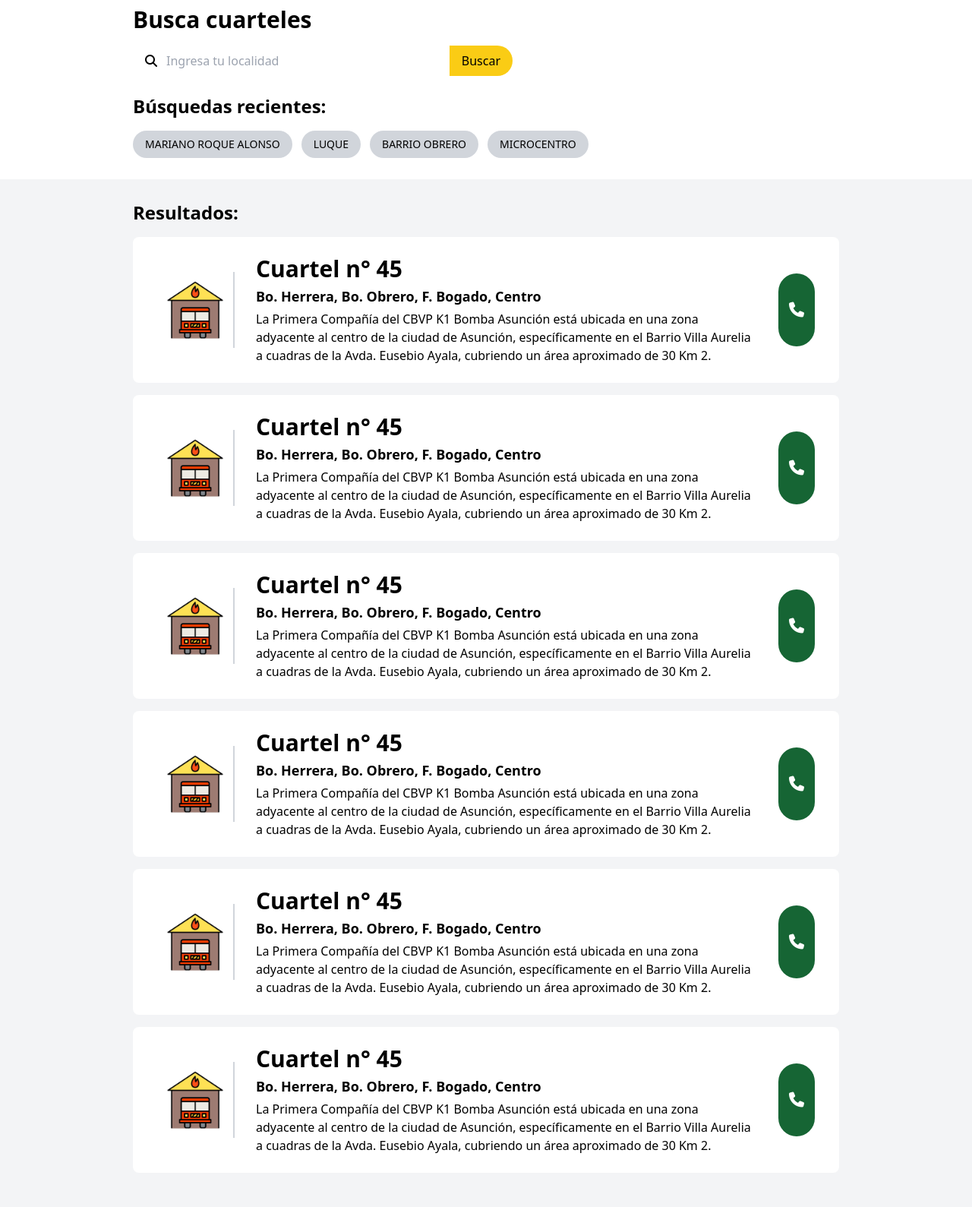
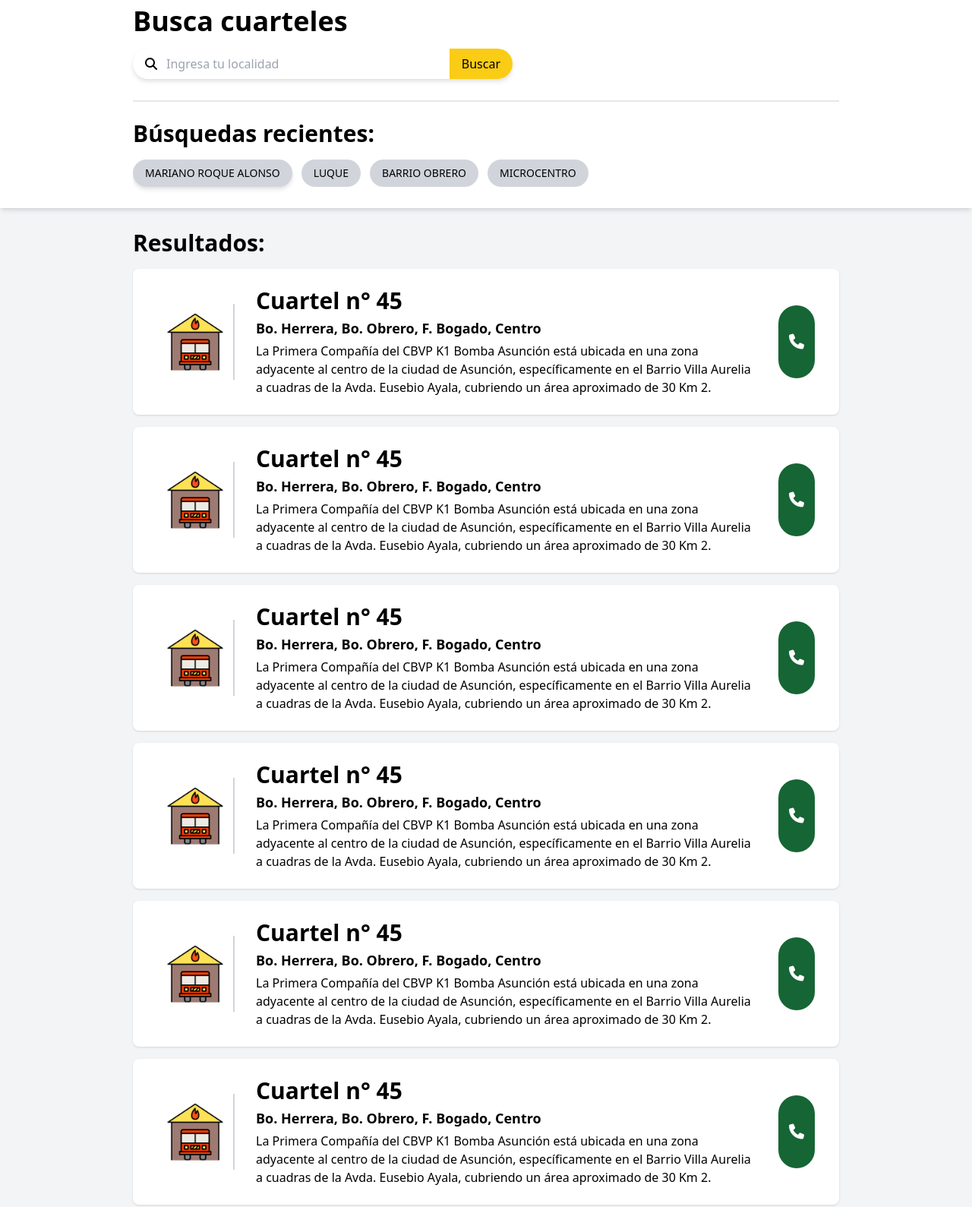
Before and after one commit to enrique-zarate/fire-station-finder, a plain HTML site: page index-search.html in a window 1280 px wide. Shown: the part 20-1609 px from the top of the page at 76% size. Before the commit the page ends 1564 px from the top, so only its background shows below. Drawn offline with nearby package versions, Linux system fonts and the light colour scheme.

Commit message:
Retoques y hovers añadidos

```diff
--- a/index-search.html
+++ b/index-search.html
@@ -24,15 +24,19 @@
     </script>
   </head>
   <body class="bg-gray-100">
-    <main class="">
+    <main class="pb-8">
       <!-- Header fixed -->
-      <header class="sticky top-0 bg-white pt-7 pb-5 w-full lg:px-0">
+      <header
+        class="sticky top-0 bg-white pt-7 pb-5 w-full lg:px-0 md:shadow-md"
+      >
         <!-- Contenedor del contenido -->
         <div class="container px-5 mx-auto w-full md:max-w-[970px]">
           <!-- Buscador  -->
-          <section class="shrink-0">
-            <h1 class="font-bold text-3xl">Busca cuarteles</h1>
-            <div class="w-full rounded-full bg-white pl-4 mt-4 max-w-[500px]">
+          <section class="shrink-0 md:border-b-2 md:pb-7">
+            <h1 class="font-bold text-3xl md:text-4xl">Busca cuarteles</h1>
+            <div
+              class="w-full rounded-full bg-white pl-4 mt-4 max-w-[500px] md:drop-shadow-md"
+            >
               <form class="flex items-center pl">
                 <label for="cuarteles"
                   ><i class="fa-solid fa-magnifying-glass"></i
@@ -44,38 +48,39 @@
                   id="cuarteles"
                   placeholder="Ingresa tu localidad"
                 />
-                <input
+                <button
                   type="submit"
-                  value="Buscar"
-                  class="ml-auto bg-yellow-400 px-4 py-2 rounded-r-full"
-                />
+                  class="ml-auto bg-yellow-400 px-4 py-2 rounded-r-full hover:bg-yellow-300 transition ease-out duration-300 hover"
+                >
+                  Buscar
+                </button>
               </form>
             </div>
           </section>
 
           <!-- Busquedas recientes -->
-          <section class="mt-6 container">
-            <h2 class="font-bold text-2xl mt">Búsquedas recientes:</h2>
+          <section class="mt-6 container md:mt-6">
+            <h2 class="font-bold text-2xl md:text-3xl">Búsquedas recientes:</h2>
             <!-- Contenedor de busquedas -->
             <div class="overflow-scroll mt-4 flex gap-3 pb-2 md:overflow-auto">
               <a
                 href="#"
-                class="bg-gray-300 uppercase rounded-full px-4 py-2 text-sm shrink-0 truncate"
+                class="bg-gray-300 uppercase rounded-full px-4 py-2 text-sm shrink-0 truncate md:drop-shadow-md hover:bg-gray-200 transition ease-out duration-300 hover"
                 >Mariano Roque Alonso</a
               >
               <a
                 href="#"
-                class="bg-gray-300 uppercase rounded-full px-4 py-2 text-sm shrink-0 truncate"
+                class="bg-gray-300 uppercase rounded-full px-4 py-2 text-sm shrink-0 truncate hover:bg-gray-200 transition ease-out duration-300 hover"
                 >Luque</a
               >
               <a
                 href="#"
-                class="bg-gray-300 uppercase rounded-full px-4 py-2 text-sm shrink-0 truncate"
+                class="bg-gray-300 uppercase rounded-full px-4 py-2 text-sm shrink-0 truncate hover:bg-gray-200 transition ease-out duration-300 hover"
                 >Barrio Obrero</a
               >
               <a
                 href="#"
-                class="bg-gray-300 uppercase rounded-full px-4 py-2 text-sm shrink-0 truncate"
+                class="bg-gray-300 uppercase rounded-full px-4 py-2 text-sm shrink-0 truncate hover:bg-gray-200 transition ease-out duration-300 hover"
                 >Microcentro</a
               >
             </div>
@@ -85,12 +90,12 @@
 
       <!-- Resultados -->
       <section class="container px-5 mt-7 mx-auto md:max-w-[970px]">
-        <h2 class="text-2xl font-bold">Resultados:</h2>
+        <h2 class="text-2xl font-bold md:text-3xl">Resultados:</h2>
         <!-- contenedor -->
         <div class="mx-auto">
           <!-- Carta individual -->
           <div
-            class="carta bg-white rounded-lg py-3 px-4 flex flex-col items-center justify-between mt-4 w-full max-w-[420px] xsm:flex-row md:max-w-[970px] md:justify-start md:gap-7 md:px-8 md:py-6"
+            class="carta bg-white shadow hover:shadow-md rounded-lg py-3 px-4 flex flex-col items-center justify-between mt-4 w-full max-w-[420px] xsm:flex-row md:max-w-[970px] md:justify-start md:gap-7 md:px-8 md:py-6"
           >
             <!-- Img container -->
             <div class="shrink-0 md:border-gray-300 md:border-r-2">
@@ -121,17 +126,17 @@
               </p>
               <!-- Button llamar -->
               <button
-                class="font-bold text-white bg-green-800 mt-2 px-4 py-2 rounded-full md:hidden"
+                class="font-bold text-white bg-green-800 mt-2 px-4 py-2 rounded-full md:hidden hover:bg-green-600 transition ease-out duration-300"
               >
                 Llamar
               </button>
             </div>
             <!-- Botton llamar icono -->
-            <button
-              class="hidden md:block bg-green-800 text-white rounded-full w-12 h-24 shrink-0 text-xl"
+            <a
+              class="hidden md:grid md:place-items-center bg-green-800 text-white rounded-full w-12 h-24 shrink-0 text-xl hover:bg-green-600 transition ease-out duration-300"
             >
               <i class="fa-solid fa-phone"></i>
-            </button>
+            </a>
             <!-- Right arrow -->
             <span class="text-4xl my-auto hidden xsm:block md:hidden"
               ><i class="fa-solid fa-chevron-right"></i
@@ -139,7 +144,7 @@
           </div>
           <!-- Carta individual -->
           <div
-            class="carta bg-white rounded-lg py-3 px-4 flex flex-col items-center justify-between mt-4 max-w-[420px] xsm:flex-row md:max-w-fit md:justify-start md:gap-7 md:px-8 md:py-6"
+            class="carta bg-white shadow hover:shadow-md rounded-lg py-3 px-4 flex flex-col items-center justify-between mt-4 max-w-[420px] xsm:flex-row md:max-w-fit md:justify-start md:gap-7 md:px-8 md:py-6"
           >
             <!-- Img container -->
             <div class="shrink-0 md:border-gray-300 md:border-r-2 h-full">
@@ -170,17 +175,17 @@
               </p>
               <!-- Button llamar -->
               <button
-                class="font-bold text-white bg-green-800 mt-2 px-4 py-2 rounded-full md:hidden"
+                class="font-bold text-white bg-green-800 mt-2 px-4 py-2 rounded-full md:hidden hover:bg-green-600 transition ease-out duration-300"
               >
                 Llamar
               </button>
             </div>
             <!-- Botton llamar icono -->
-            <button
-              class="hidden md:block bg-green-800 text-white rounded-full w-12 h-24 shrink-0 text-xl"
+            <a
+              class="hidden md:grid md:place-items-center bg-green-800 text-white rounded-full w-12 h-24 shrink-0 text-xl hover:bg-green-600 transition ease-out duration-300"
             >
               <i class="fa-solid fa-phone"></i>
-            </button>
+            </a>
             <!-- Right arrow -->
             <span class="text-4xl my-auto hidden xsm:block md:hidden"
               ><i class="fa-solid fa-chevron-right"></i
@@ -188,7 +193,7 @@
           </div>
           <!-- Carta individual -->
           <div
-            class="carta bg-white rounded-lg py-3 px-4 flex flex-col items-center justify-between mt-4 max-w-[420px] xsm:flex-row md:max-w-fit md:justify-start md:gap-7 md:px-8 md:py-6"
+            class="carta bg-white shadow hover:shadow-md rounded-lg py-3 px-4 flex flex-col items-center justify-between mt-4 max-w-[420px] xsm:flex-row md:max-w-fit md:justify-start md:gap-7 md:px-8 md:py-6"
           >
             <!-- Img container -->
             <div class="shrink-0 md:border-gray-300 md:border-r-2 h-full">
@@ -219,17 +224,17 @@
               </p>
               <!-- Button llamar -->
               <button
-                class="font-bold text-white bg-green-800 mt-2 px-4 py-2 rounded-full md:hidden"
+                class="font-bold text-white bg-green-800 mt-2 px-4 py-2 rounded-full md:hidden hover:bg-green-600 transition ease-out duration-300"
               >
                 Llamar
               </button>
             </div>
             <!-- Botton llamar icono -->
-            <button
-              class="hidden md:block bg-green-800 text-white rounded-full w-12 h-24 shrink-0 text-xl"
+            <a
+              class="hidden md:grid md:place-items-center bg-green-800 text-white rounded-full w-12 h-24 shrink-0 text-xl hover:bg-green-600 transition ease-out duration-300"
             >
               <i class="fa-solid fa-phone"></i>
-            </button>
+            </a>
             <!-- Right arrow -->
             <span class="text-4xl my-auto hidden xsm:block md:hidden"
               ><i class="fa-solid fa-chevron-right"></i
@@ -237,7 +242,7 @@
           </div>
           <!-- Carta individual -->
           <div
-            class="carta bg-white rounded-lg py-3 px-4 flex flex-col items-center justify-between mt-4 max-w-[420px] xsm:flex-row md:max-w-fit md:justify-start md:gap-7 md:px-8 md:py-6"
+            class="carta bg-white shadow hover:shadow-md rounded-lg py-3 px-4 flex flex-col items-center justify-between mt-4 max-w-[420px] xsm:flex-row md:max-w-fit md:justify-start md:gap-7 md:px-8 md:py-6"
           >
             <!-- Img container -->
             <div class="shrink-0 md:border-gray-300 md:border-r-2 h-full">
@@ -268,17 +273,17 @@
               </p>
               <!-- Button llamar -->
               <button
-                class="font-bold text-white bg-green-800 mt-2 px-4 py-2 rounded-full md:hidden"
+                class="font-bold text-white bg-green-800 mt-2 px-4 py-2 rounded-full md:hidden hover:bg-green-600 transition ease-out duration-300"
               >
                 Llamar
               </button>
             </div>
             <!-- Botton llamar icono -->
-            <button
-              class="hidden md:block bg-green-800 text-white rounded-full w-12 h-24 shrink-0 text-xl"
+            <a
+              class="hidden md:grid md:place-items-center bg-green-800 text-white rounded-full w-12 h-24 shrink-0 text-xl hover:bg-green-600 transition ease-out duration-300"
             >
               <i class="fa-solid fa-phone"></i>
-            </button>
+            </a>
             <!-- Right arrow -->
             <span class="text-4xl my-auto hidden xsm:block md:hidden"
               ><i class="fa-solid fa-chevron-right"></i
@@ -286,7 +291,7 @@
           </div>
           <!-- Carta individual -->
           <div
-            class="carta bg-white rounded-lg py-3 px-4 flex flex-col items-center justify-between mt-4 max-w-[420px] xsm:flex-row md:max-w-fit md:justify-start md:gap-7 md:px-8 md:py-6"
+            class="carta bg-white shadow hover:shadow-md rounded-lg py-3 px-4 flex flex-col items-center justify-between mt-4 max-w-[420px] xsm:flex-row md:max-w-fit md:justify-start md:gap-7 md:px-8 md:py-6"
           >
             <!-- Img container -->
             <div class="shrink-0 md:border-gray-300 md:border-r-2 h-full">
@@ -317,17 +322,17 @@
               </p>
               <!-- Button llamar -->
               <button
-                class="font-bold text-white bg-green-800 mt-2 px-4 py-2 rounded-full md:hidden"
+                class="font-bold text-white bg-green-800 mt-2 px-4 py-2 rounded-full md:hidden hover:bg-green-600 transition ease-out duration-300"
               >
                 Llamar
               </button>
             </div>
             <!-- Botton llamar icono -->
-            <button
-              class="hidden md:block bg-green-800 text-white rounded-full w-12 h-24 shrink-0 text-xl"
+            <a
+              class="hidden md:grid md:place-items-center bg-green-800 text-white rounded-full w-12 h-24 shrink-0 text-xl hover:bg-green-600 transition ease-out duration-300"
             >
               <i class="fa-solid fa-phone"></i>
-            </button>
+            </a>
             <!-- Right arrow -->
             <span class="text-4xl my-auto hidden xsm:block md:hidden"
               ><i class="fa-solid fa-chevron-right"></i
@@ -335,7 +340,7 @@
           </div>
           <!-- Carta individual -->
           <div
-            class="carta bg-white rounded-lg py-3 px-4 flex flex-col items-center justify-between mt-4 max-w-[420px] xsm:flex-row md:max-w-fit md:justify-start md:gap-7 md:px-8 md:py-6"
+            class="carta bg-white shadow hover:shadow-md rounded-lg py-3 px-4 flex flex-col items-center justify-between mt-4 max-w-[420px] xsm:flex-row md:max-w-fit md:justify-start md:gap-7 md:px-8 md:py-6"
           >
             <!-- Img container -->
             <div class="shrink-0 md:border-gray-300 md:border-r-2 h-full">
@@ -366,17 +371,17 @@
               </p>
               <!-- Button llamar -->
               <button
-                class="font-bold text-white bg-green-800 mt-2 px-4 py-2 rounded-full md:hidden"
+                class="font-bold text-white bg-green-800 mt-2 px-4 py-2 rounded-full md:hidden hover:bg-green-600 transition ease-out duration-300"
               >
                 Llamar
               </button>
             </div>
             <!-- Botton llamar icono -->
-            <button
-              class="hidden md:block bg-green-800 text-white rounded-full w-12 h-24 shrink-0 text-xl"
+            <a
+              class="hidden md:grid md:place-items-center bg-green-800 text-white rounded-full w-12 h-24 shrink-0 text-xl hover:bg-green-600 transition ease-out duration-300"
             >
               <i class="fa-solid fa-phone"></i>
-            </button>
+            </a>
             <!-- Right arrow -->
             <span class="text-4xl my-auto hidden xsm:block md:hidden"
               ><i class="fa-solid fa-chevron-right"></i
```
